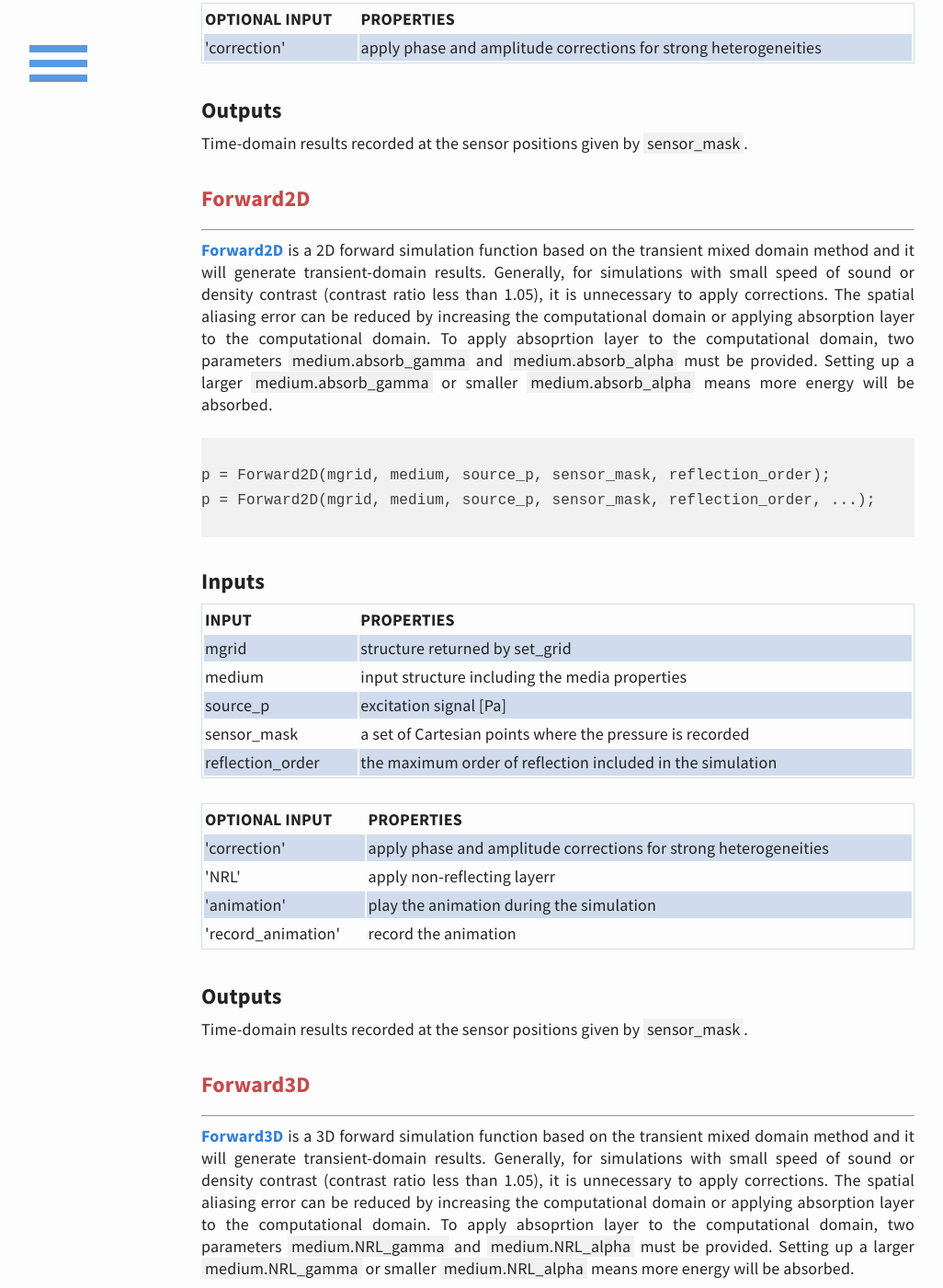
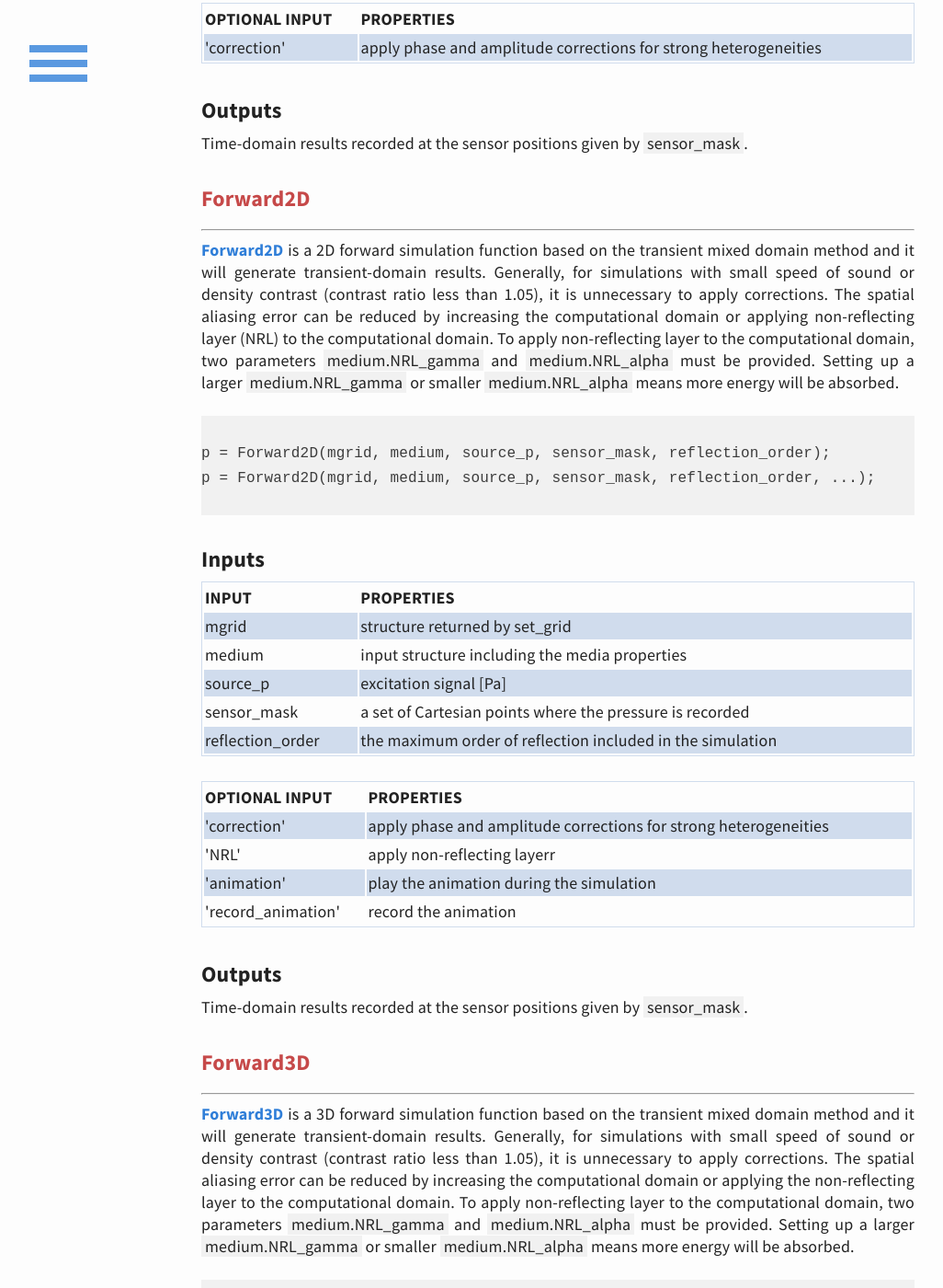
Before and after one commit to m-SOUND/mSOUND, a Jekyll site: the page built from function.html, in a window 1280 px wide and 1400 px high, scrolled down 2534 px. Shown: the whole window at 92% size, without its empty margins (33-1059 px from the left). Built offline with Jekyll 4.4.1, drawn with Linux system fonts in a browser that asks for light colours; some of the changed text lies outside the part shown.

Commit message:
Update function.html

```diff
--- a/function.html
+++ b/function.html
@@ -179,10 +179,10 @@ Time-domain results recorded at the sensor positions given by <span style="backg
  is a 2D forward simulation function based on the transient mixed domain method and it will generate transient-domain results.
  Generally, for simulations with small speed of sound or density contrast (contrast ratio less than 1.05),
  it is unnecessary to apply corrections. The spatial aliasing error can be reduced by increasing the computational domain or applying
- absorption layer to the computational domain. To apply absoprtion layer to the computational domain, two parameters
- <span style="background-color:#f1f1f1">medium.absorb_gamma</span> and <span style="background-color:#f1f1f1">medium.absorb_alpha</span>
- must be provided. Setting up a larger <span style="background-color:#f1f1f1">medium.absorb_gamma</span> or
-smaller <span style="background-color:#f1f1f1">medium.absorb_alpha</span>
+ non-reflecting layer (NRL) to the computational domain. To apply non-reflecting layer to the computational domain, two parameters
+ <span style="background-color:#f1f1f1">medium.NRL_gamma</span> and <span style="background-color:#f1f1f1">medium.NRL_alpha</span>
+ must be provided. Setting up a larger <span style="background-color:#f1f1f1">medium.NRL_gamma</span> or
+ smaller <span style="background-color:#f1f1f1">medium.NRL_alpha</span>
  means more energy will be absorbed.
 
 <pre>  <code>
@@ -244,7 +244,7 @@ Time-domain results recorded at the sensor positions given by <span style="backg
  is a 3D forward simulation function based on the transient mixed domain method and it will generate transient-domain results.
  Generally, for simulations with small speed of sound or density contrast (contrast ratio less than 1.05),
  it is unnecessary to apply corrections. The spatial aliasing error can be reduced by increasing the computational domain or applying
- absorption layer to the computational domain. To apply absoprtion layer to the computational domain, two parameters
+ the non-reflecting layer to the computational domain. To apply non-reflecting layer to the computational domain, two parameters
  <span style="background-color:#f1f1f1">medium.NRL_gamma</span> and <span style="background-color:#f1f1f1">medium.NRL_alpha</span>
  must be provided. Setting up a larger <span style="background-color:#f1f1f1">medium.NRL_gamma</span> or
 smaller <span style="background-color:#f1f1f1">medium.NRL_alpha</span>
@@ -309,7 +309,7 @@ Time-domain results recorded at the sensor positions given by <span style="backg
  will generate spatially distributed pressure at the center frequency. Generally,
  for simulations with small speed of sound or density contrast (contrast ratio less than 1.05),
  it is unnecessary to apply corrections. The spatial aliasing error can be reduced by increasing the computational domain or applying
- absorption layer to the computational domain. To apply absoprtion layer to the computational domain, two parameters
+ non-reflecting layer to the computational domain. To apply non-reflecting layer to the computational domain, two parameters
  <span style="background-color:#f1f1f1">medium.NRL_gamma</span> and <span style="background-color:#f1f1f1">medium.NRL_alpha</span>
  must be provided. Setting up a larger <span style="background-color:#f1f1f1">medium.NRL_gamma</span> or
 smaller <span style="background-color:#f1f1f1">medium.NRL_alpha</span>
@@ -370,7 +370,7 @@ obtain the presure at the center frequency <span style="background-color:#f1f1f1
  When calculating the second harmonic pressure, density heterogeneity is not considered. Generally,
  for simulations with small speed of sound or density contrast (contrast ratio less than 1.05),
  it is unnecessary to apply corrections. The spatial aliasing error can be reduced by increasing the computational domain or applying
- absorption layer to the computational domain. To apply absoprtion layer to the computational domain, two parameters
+ non-reflecting layer to the computational domain. To apply non-reflecting layer to the computational domain, two parameters
  <span style="background-color:#f1f1f1">medium.NRL_gamma</span> and <span style="background-color:#f1f1f1">medium.NRL_alpha</span>
  must be provided. Setting up a larger <span style="background-color:#f1f1f1">medium.NRL_gamma</span> or
 smaller <span style="background-color:#f1f1f1">medium.NRL_alpha</span>
@@ -426,7 +426,7 @@ is a 3D forward simulation function based on the frequency-specific mixed domain
  will generate spatially distributed pressure at the center frequency. Generally,
  for simulations with small speed of sound or density contrast (contrast ratio less than 1.05),
  it is unnecessary to apply corrections. The spatial aliasing error can be reduced by increasing the computational domain or applying
- absorption layer to the computational domain. To apply absoprtion layer to the computational domain, two parameters
+ non-reflecting layer to the computational domain. To apply non-reflecting layer to the computational domain, two parameters
  <span style="background-color:#f1f1f1">medium.NRL_gamma</span> and <span style="background-color:#f1f1f1">medium.NRL_alpha</span>
  must be provided. Setting up a larger <span style="background-color:#f1f1f1">medium.NRL_gamma</span> or
 smaller <span style="background-color:#f1f1f1">medium.NRL_alpha</span>
@@ -487,7 +487,7 @@ obtain the presure at the center frequency <span style="background-color:#f1f1f1
  When calculating the second harmonic pressure, density heterogeneity is not considered. Generally,
  for simulations with small speed of sound or density contrast (contrast ratio less than 1.05),
  it is unnecessary to apply corrections. The spatial aliasing error can be reduced by increasing the computational domain or applying
- absorption layer to the computational domain. To apply absoprtion layer to the computational domain, two parameters
+ non-reflecting layer to the computational domain. To apply non-reflecting layer to the computational domain, two parameters
  <span style="background-color:#f1f1f1">medium.NRL_gamma</span> and <span style="background-color:#f1f1f1">medium.NRL_alpha</span>
  must be provided. Setting up a larger <span style="background-color:#f1f1f1">medium.NRL_gamma</span> or
 smaller <span style="background-color:#f1f1f1">medium.NRL_alpha</span>
@@ -591,7 +591,7 @@ Time-domain results recorded at the sensor positions given by <span style="backg
  is a 2D backward simulation function based on the transient mixed domain method and it will generate transient-domain results.
  Generally, for simulations with small speed of sound or density contrast (contrast ratio less than 1.05),
  it is unnecessary to apply corrections. The spatial aliasing error can be reduced by increasing the computational domain or applying
- absorption layer to the computational domain. To apply absoprtion layer to the computational domain, two parameters
+ non-reflecting layer to the computational domain. To apply non-reflecting layer to the computational domain, two parameters
  <span style="background-color:#f1f1f1">medium.NRL_gamma</span> and <span style="background-color:#f1f1f1">medium.NRL_alpha</span>
  must be provided. Setting up a larger <span style="background-color:#f1f1f1">medium.NRL_gamma</span> or
 smaller <span style="background-color:#f1f1f1">medium.NRL_alpha</span>
@@ -652,7 +652,7 @@ Time-domain results recorded at the sensor positions given by <span style="backg
  is a 3D backward simulation function based on the transient mixed domain method and it will generate transient-domain results.
  Generally, for simulations with small speed of sound or density contrast (contrast ratio less than 1.05),
  it is unnecessary to apply corrections. The spatial aliasing error can be reduced by increasing the computational domain or applying
- absorption layer to the computational domain. To apply absoprtion layer to the computational domain, two parameters
+ non-reflecting layer to the computational domain. To apply non-reflecting layer to the computational domain, two parameters
  <span style="background-color:#f1f1f1">medium.NRL_gamma</span> and <span style="background-color:#f1f1f1">medium.NRL_alpha</span>
  must be provided. Setting up a larger <span style="background-color:#f1f1f1">medium.NRL_gamma</span> or
 smaller <span style="background-color:#f1f1f1">medium.NRL_alpha</span>
@@ -713,7 +713,7 @@ Time-domain results recorded at the sensor positions given by <span style="backg
  will generate spatially distributed pressure at the center frequency. Generally,
  for simulations with small speed of sound or density contrast (contrast ratio less than 1.05),
  it is unnecessary to apply corrections. The spatial aliasing error can be reduced by increasing the computational domain or applying
- absorption layer to the computational domain. To apply absoprtion layer to the computational domain, two parameters
+ non-reflecting layer to the computational domain. To apply non-reflecting layer to the computational domain, two parameters
  <span style="background-color:#f1f1f1">medium.NRL_gamma</span> and <span style="background-color:#f1f1f1">medium.NRL_alpha</span>
  must be provided. Setting up a larger <span style="background-color:#f1f1f1">medium.NRL_gamma</span> or
 smaller <span style="background-color:#f1f1f1">medium.NRLalpha</span>
@@ -769,7 +769,7 @@ is a 3D backward simulation function based on the frequency-specific mixed domai
  will generate spatially distributed pressure at the center frequency. Generally,
  for simulations with small speed of sound or density contrast (contrast ratio less than 1.05),
  it is unnecessary to apply corrections. The spatial aliasing error can be reduced by increasing the computational domain or applying
- absorption layer to the computational domain. To apply absoprtion layer to the computational domain, two parameters
+ non-reflecting layer to the computational domain. To apply non-reflecting layer to the computational domain, two parameters
  <span style="background-color:#f1f1f1">medium.NRL_gamma</span> and <span style="background-color:#f1f1f1">medium.NRL_alpha</span>
  must be provided. Setting up a larger <span style="background-color:#f1f1f1">medium.NRL_gamma</span> or
 smaller <span style="background-color:#f1f1f1">medium.NRL_alpha</span>
```
